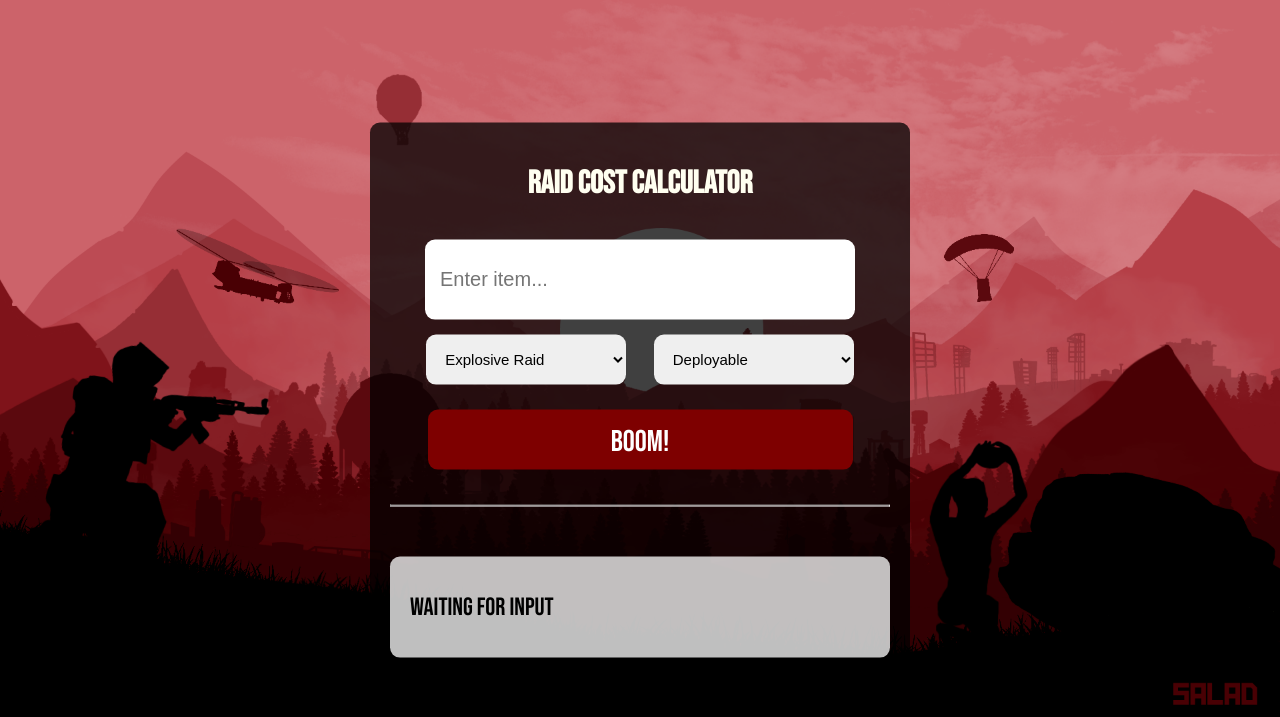
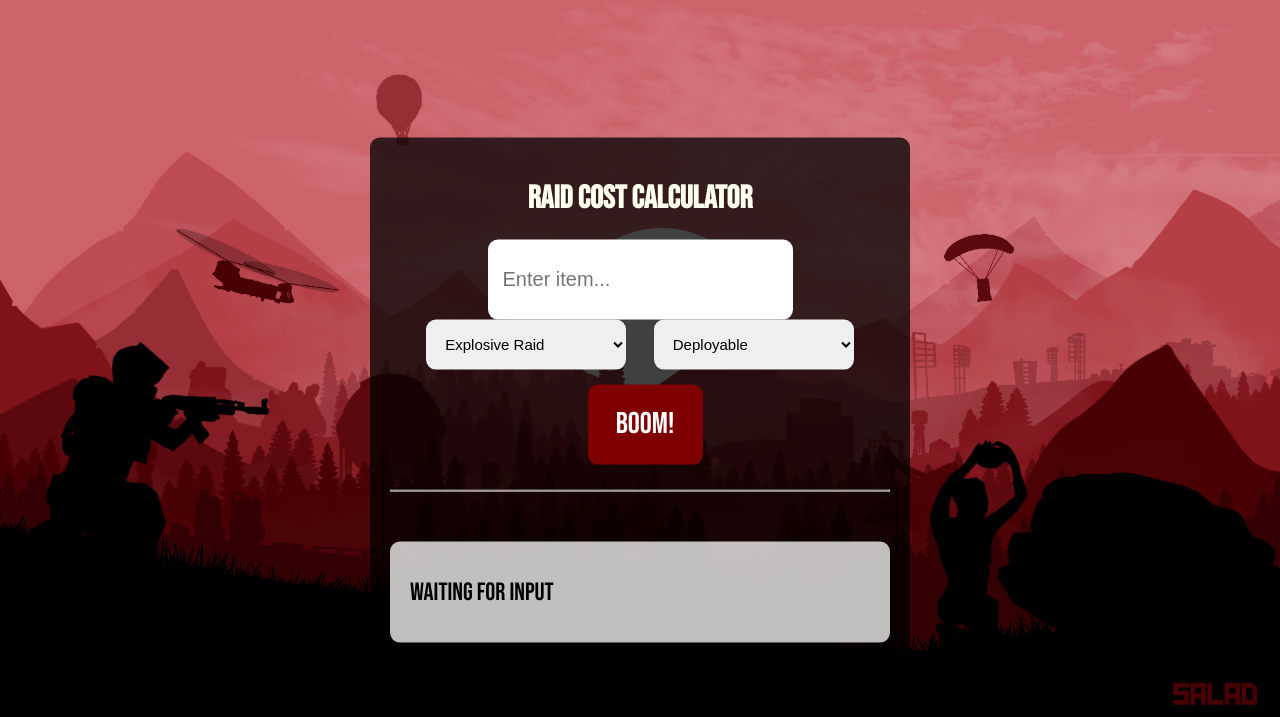
Before and after one commit to rust-tools/rust-tools, a Flask app: page / in a window 1280 px wide. Shown: the top 717 px of the page. Run offline with Flask 3, Linux system fonts and the light colour scheme.

Commit message:
modified:   webapp/static/style.css

```diff
--- a/webapp/static/style.css
+++ b/webapp/static/style.css
@@ -26,16 +26,17 @@ body {
 }
 
 .submitBtn {
-    width: 85%;
-    height: 60px;
+    width: 23%;
+    height: 80px;
     border-radius: 10px;
     border: none;
     background-color: rgb(126, 0, 0);
     color: white;
     font-size: 30px;
-    margin: 2%;
+    margin: 0%;
     font-family: baseFont;
-    padding-top: 1%;
+    padding-top: 0%;
+    margin-left: 2%;
 }
 
 .dropDowns {
@@ -50,13 +51,13 @@ body {
 }
 
 #inputbox {
-    width: 80%;
+    width: 55%;
     height: 50px;
     border-radius: 10px;
     border: none;
     padding: 15px;
     font-size: 20px;
-    margin: 3%;
+    margin: 0%;
 }
 
 #output {
```
